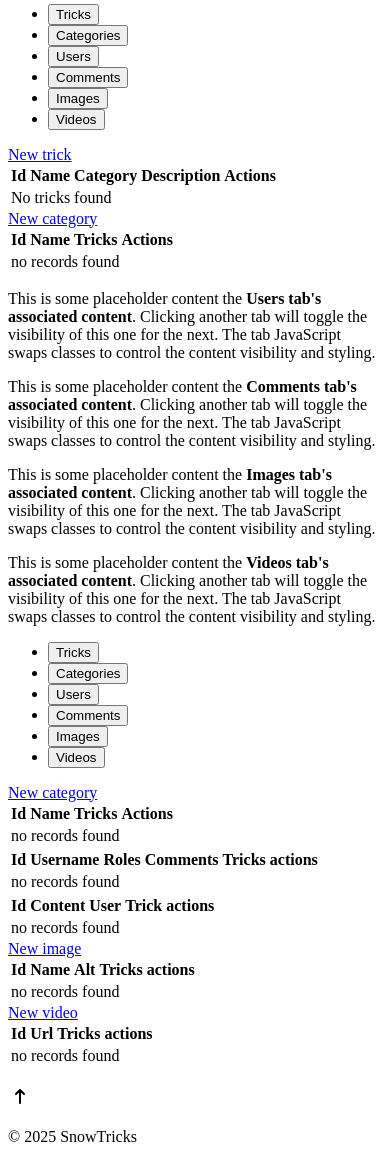
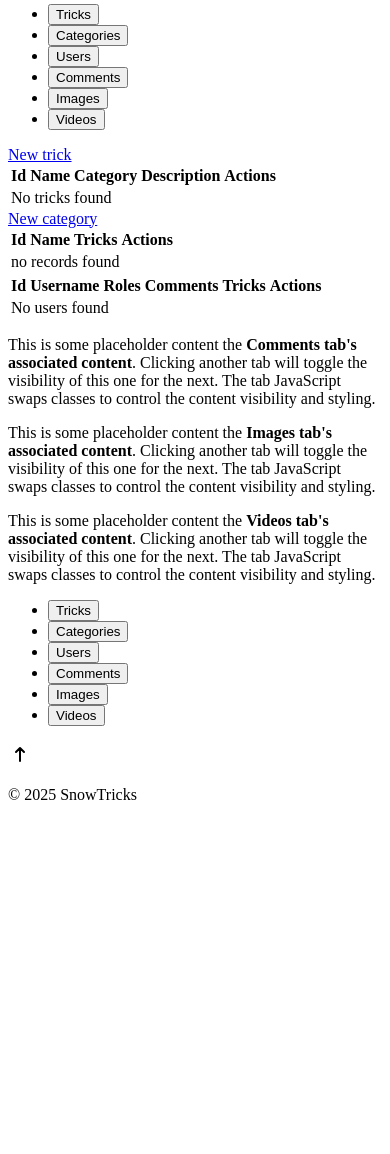
Before and after one commit to Casrime/snowtricks, a Symfony app: template templates/admin/index.html.twig in a window 390 px wide; the page is wider, and only the part inside the window is pictured. Shown: the part 2594-3748 px from the top of that part. After the commit the page ends 3394 px from the top of that part, so only its background shows below. Run offline with Twig, Linux system fonts and the light colour scheme; the template is opened without the code that fills it, so the values that code supplies are empty; some libraries are stand-ins or nearby versions.

Commit message:
Styling admin users with flowbite

```diff
--- a/templates/_inc/_admin/_user.html.twig
+++ b/templates/_inc/_admin/_user.html.twig
@@ -1,32 +1,37 @@
-<table class="table">
-    <thead>
+<div class="relative overflow-x-auto shadow-md sm:rounded-lg">
+    <table class="w-full text-sm text-left rtl:text-right text-gray-500 dark:text-gray-400">
+        <thead class="text-xs text-gray-700 uppercase bg-gray-50 dark:bg-gray-700 dark:text-gray-400">
             <tr>
-        <th>Id</th>
-        <th>Username</th>
-        <th>Roles</th>
-        <th>Comments</th>
-        <th>Tricks</th>
-        <th>actions</th>
+                <th scope="col" class="px-6 py-3">Id</th>
+                <th scope="col" class="px-6 py-3">Username</th>
+                <th scope="col" class="px-6 py-3">Roles</th>
+                <th scope="col" class="px-6 py-3">Comments</th>
+                <th scope="col" class="px-6 py-3">Tricks</th>
+                <th scope="col" class="px-6 py-3">Actions</th>
             </tr>
         </thead>
         <tbody>
             {% for user in users %}
-        <tr>
-            <td>{{ user.id }}</td>
-            <td>{{ user.username }}</td>
-            <td>
+                <tr class="odd:bg-white odd:dark:bg-gray-900 even:bg-gray-50 even:dark:bg-gray-800 border-b dark:border-gray-700 border-gray-200">
+                    <td class="px-6 py-4">
+                        {{ user.id }}
+                    </td>
+                    <th scope="row" class="px-6 py-4 font-medium text-gray-900 whitespace-nowrap dark:text-white">
+                        {{ user.username }}
+                    </th>
+                    <td class="px-6 py-4">
                         {% for role in user.roles %}
-                    <span class="badge text-bg-secondary">{{ role }}</span>
+                            <span class="bg-green-100 text-green-800 text-xs font-medium me-2 px-2.5 py-0.5 rounded-sm dark:bg-gray-700 dark:text-green-400 border border-green-400">{{ role }}</span>
                         {% endfor %}
                     </td>
-            <td>
-                <span class="badge text-bg-secondary">{{ user.comments.count }}</span>
+                    <td class="px-6 py-4">
+                        <span class="bg-green-100 text-green-800 text-xs font-medium me-2 px-2.5 py-0.5 rounded-sm dark:bg-gray-700 dark:text-green-400 border border-green-400">{{ user.comments.count }}</span>
                     </td>
-            <td>
-                <span class="badge text-bg-secondary">{{ user.tricks.count }}</span>
+                    <td class="px-6 py-4">
+                        <span class="bg-green-100 text-green-800 text-xs font-medium me-2 px-2.5 py-0.5 rounded-sm dark:bg-gray-700 dark:text-green-400 border border-green-400">{{ user.tricks.count }}</span>
                     </td>
-            <td>
-                <span data-bs-toggle="modal" data-bs-target="#user-{{ user.id }}">
+                    <td class="px-6 py-4">
+                        <span data-modal-target="user-{{ user.id }}" data-modal-toggle="user-{{ user.id }}">
                             <svg class="w-6 h-6 text-gray-800 dark:text-white" aria-hidden="true" xmlns="http://www.w3.org/2000/svg" width="24" height="24" fill="none" viewBox="0 0 24 24">
                                 <path stroke="currentColor" stroke-linecap="round" stroke-linejoin="round" stroke-width="2" d="M5 7h14m-9 3v8m4-8v8M10 3h4a1 1 0 0 1 1 1v3H9V4a1 1 0 0 1 1-1ZM6 7h12v13a1 1 0 0 1-1 1H7a1 1 0 0 1-1-1V7Z"/>
                             </svg>
@@ -45,8 +50,9 @@
                 </tr>
             {% else %}
                 <tr>
-            <td colspan="6">no records found</td>
+                    <td class="px-6 py-4" colspan="6">No users found</td>
                 </tr>
             {% endfor %}
         </tbody>
     </table>
+</div>
--- a/templates/admin/index.html.twig
+++ b/templates/admin/index.html.twig
@@ -40,7 +40,9 @@
                 }) }}
             </div>
             <div class="hidden p-4 rounded-lg bg-gray-50 dark:bg-gray-800" id="styled-users" role="tabpanel" aria-labelledby="users-tab">
-                <p class="text-sm text-gray-500 dark:text-gray-400">This is some placeholder content the <strong class="font-medium text-gray-800 dark:text-white">Users tab's associated content</strong>. Clicking another tab will toggle the visibility of this one for the next. The tab JavaScript swaps classes to control the content visibility and styling.</p>
+                {{ include('_inc/_admin/_user.html.twig', {
+                    users: users,
+                }) }}
             </div>
             <div class="hidden p-4 rounded-lg bg-gray-50 dark:bg-gray-800" id="styled-comments" role="tabpanel" aria-labelledby="comments-tab">
                 <p class="text-sm text-gray-500 dark:text-gray-400">This is some placeholder content the <strong class="font-medium text-gray-800 dark:text-white">Comments tab's associated content</strong>. Clicking another tab will toggle the visibility of this one for the next. The tab JavaScript swaps classes to control the content visibility and styling.</p>
@@ -82,29 +84,29 @@
                 }) }} #}
             </div>
             <div class="tab-pane fade" id="category-tab-pane" role="tabpanel" aria-labelledby="category-tab" tabindex="0">
-                {{ include('_inc/_admin/_category.html.twig', {
+                {# {{ include('_inc/_admin/_category.html.twig', {
                     categories: categories,
-                }) }}
+                }) }} #}
             </div>
             <div class="tab-pane fade" id="user-tab-pane" role="tabpanel" aria-labelledby="user-tab" tabindex="0">
-                {{ include('_inc/_admin/_user.html.twig', {
+                {# {{ include('_inc/_admin/_user.html.twig', {
                     users: users,
-                }) }}
+                }) }} #}
             </div>
             <div class="tab-pane fade" id="comment-tab-pane" role="tabpanel" aria-labelledby="comment-tab" tabindex="0">
-                {{ include('_inc/_user/_comment.html.twig', {
+                {# {{ include('_inc/_user/_comment.html.twig', {
                     comments: comments,
-                }) }}
+                }) }} #}
             </div>
             <div class="tab-pane fade" id="image-tab-pane" role="tabpanel" aria-labelledby="image-tab" tabindex="0">
-                {{ include('_inc/_user/_image.html.twig', {
+                {# {{ include('_inc/_user/_image.html.twig', {
                     images: images,
-                }) }}
+                }) }} #}
             </div>
             <div class="tab-pane fade" id="video-tab-pane" role="tabpanel" aria-labelledby="video-tab" tabindex="0">
-                {{ include('_inc/_user/_video.html.twig', {
+                {# {{ include('_inc/_user/_video.html.twig', {
                     videos: videos,
-                }) }}
+                }) }} #}
             </div>
         </div>
         <p class="d-flex justify-content-end">
```
Lines whose indentation alone changed are shown as unchanged.
